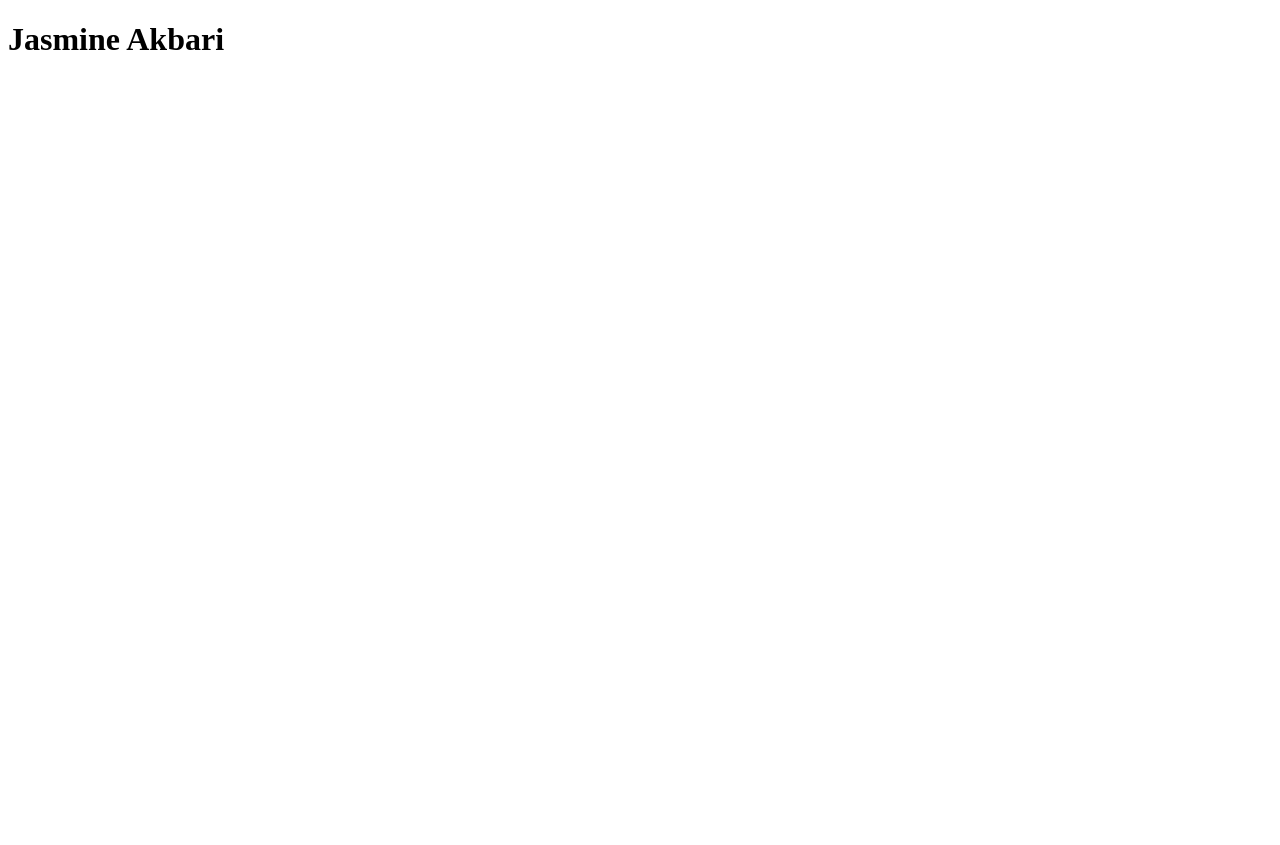
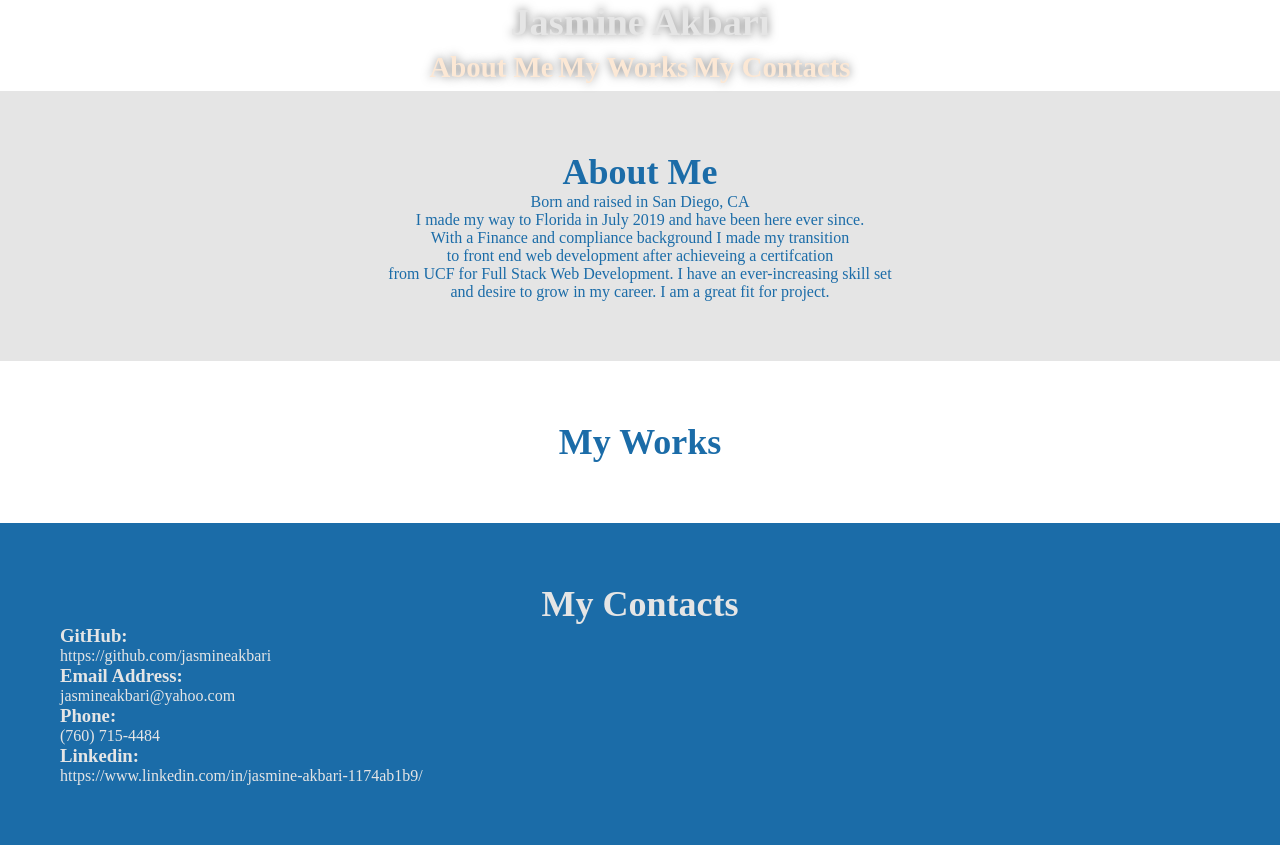
Before and after one commit to jasmineakbari/JA-Portfolio, a plain HTML site: page index.html in a window 1280 px wide. Before the commit the page ends 800 px from the top, so only its background shows below. Drawn offline with Linux system fonts and the light colour scheme.

Commit message:
added base text and hyperlinks

```diff
--- a/assets/css/style.css
+++ b/assets/css/style.css
@@ -1,3 +1,9 @@
+* {
+    margin: 0;
+    padding: 0;
+    box-sizing: border-box;
+}
+
 :root {
     --blue: #1B6CA8;
     --light-blue: #0a97b0;
@@ -5,3 +11,82 @@
     --beige: #fce8d5;
     --light-grey: #E5E5E5;
 }
+
+section {
+    padding: 60px;
+}
+
+.section-title {
+    text-align: center;
+    font-size: 36px;
+}
+
+a {
+    color: inherit;
+    text-decoration: none;
+}
+
+/* Header and Nav Styles Start */
+
+header {
+    color: var(--light-grey);
+    font-size: larger;
+    font-weight: bold;
+    margin: 0;
+    text-shadow: 0 0 10px rgba(0, 0, 0, 0.5);
+    text-align: center;
+    padding: 20px, 35px;
+}
+
+header nav {
+    margin: 7px 0;
+}
+
+header nav ul li {
+    display: inline-block;
+    color: var(--beige);
+}
+
+/* Header and Nav Styles End */
+
+/* About Me Styles Start */
+
+.about-me {
+    background-color: var(--light-grey);
+    color: var(--blue);
+    text-align: center;
+}
+
+/* About Me Styles End */
+
+/* Works Styles Start */
+
+.works {
+    color: var(--blue);
+    background-color: white;
+}
+
+/* Works Styles End */
+
+/* Contact Styles Start */
+
+.contact {
+    color: var(--light-grey);
+    background-color: var(--blue);
+}
+
+/* Contact Styles End */
+
+/* Media Queries Start */
+
+@media screen and (max-width: 980px) {
+
+}
+
+@media screen and (max-width: 768px) {
+
+}
+
+@media screen and (max-width: 575px) {
+
+}
--- a/index.html
+++ b/index.html
@@ -7,17 +7,87 @@
         <title>Jasmine Akbari - Web Works</title>
     </head>
 
+    <!-- Navigation and Hero Start -->
     <header>
         <h1>Jasmine Akbari</h1>
         <nav>
             <ul>
-
+                <li>
+                    <h2><a href="#first">About Me</a></h2>
+                </li>
+                <li>
+                    <h2><a href="second">My Works</a></h2>
+                </li>
+                <li>
+                    <h2><a href="third">My Contacts</a></h2>
+                </li>
             </ul>
         </nav>
     </header>
 
     <body>
-        <!-- Navigation and Hero Start -->
+        <section id="first" class="about-me">
+            <div>
+                <div>
+                    <h1 class="section-title primary-border">About Me</h1>
+                    <div>
+                        <p>
+                            Born and raised in San Diego, CA<br /> I made my way to Florida in July 2019 and have been here ever since.<br />
+                            With a Finance and compliance background I made my transition<br /> to front end web development after achieveing a certifcation<br />
+                            from UCF for Full Stack Web Development. I have an ever-increasing skill set<br /> and desire to grow in my career. I am a great fit for project.<br />
+                        </p>
+                    </div>
+                </div>
+            </div>
+        </section>
+
+        <section id="second" class="works">
+            <div>
+                <h1 class="section-title primary-border">My Works</h1>
+            </div>
+            <div>
+
+            </div>
+
+        </section>
+
+        <section id="third" class="contact">
+            <div>
+                <h1 class="section-title primary-border">My Contacts</h1>
+            </div>
+            <div>
+                <h3>
+                    GitHub:
+                </h3>
+                <p>
+                    <a href="https://github.com/jasmineakbari">
+                        https://github.com/jasmineakbari</a>
+                </p>
+                <h3>
+                    Email Address:
+                </h3>
+                <p>
+                    <a href="mailtojasmineakbari@yahoo.com">
+                        jasmineakbari@yahoo.com</a>
+                </p>
+                <h3>
+                    Phone:
+                </h3>
+                <p>
+                    (760) 715-4484
+                </p>
+                <h3>
+                    Linkedin:
+                </h3>
+                <p>
+                    <a href="https://www.linkedin.com/in/jasmine-akbari-1174ab1b9/">
+                        https://www.linkedin.com/in/jasmine-akbari-1174ab1b9/</a>
+                </p>
+
+            </div>
+
+        </section>
+
 
         <!-- Footer Start -->
         <footer>
```
